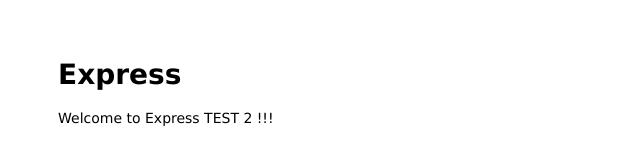
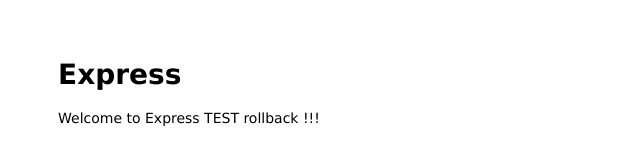
Before and after one commit to bonnyophelie/Morning-News-Backend, a website: page public/index.html in a window 1280 px wide. Shown: the full height of the page, 0-640 px from the left. Drawn offline with Linux system fonts and the light colour scheme.

Commit message:
rollback test continuation

```diff
--- a/public/index.html
+++ b/public/index.html
@@ -7,7 +7,7 @@
 
 <body>
   <h1>Express</h1>
-  <p>Welcome to Express TEST 2 !!!</p>
+  <p>Welcome to Express TEST rollback !!!</p>
 </body>
 
 </html>
```
Also changed, not shown: .gitlab-ci.yml.
